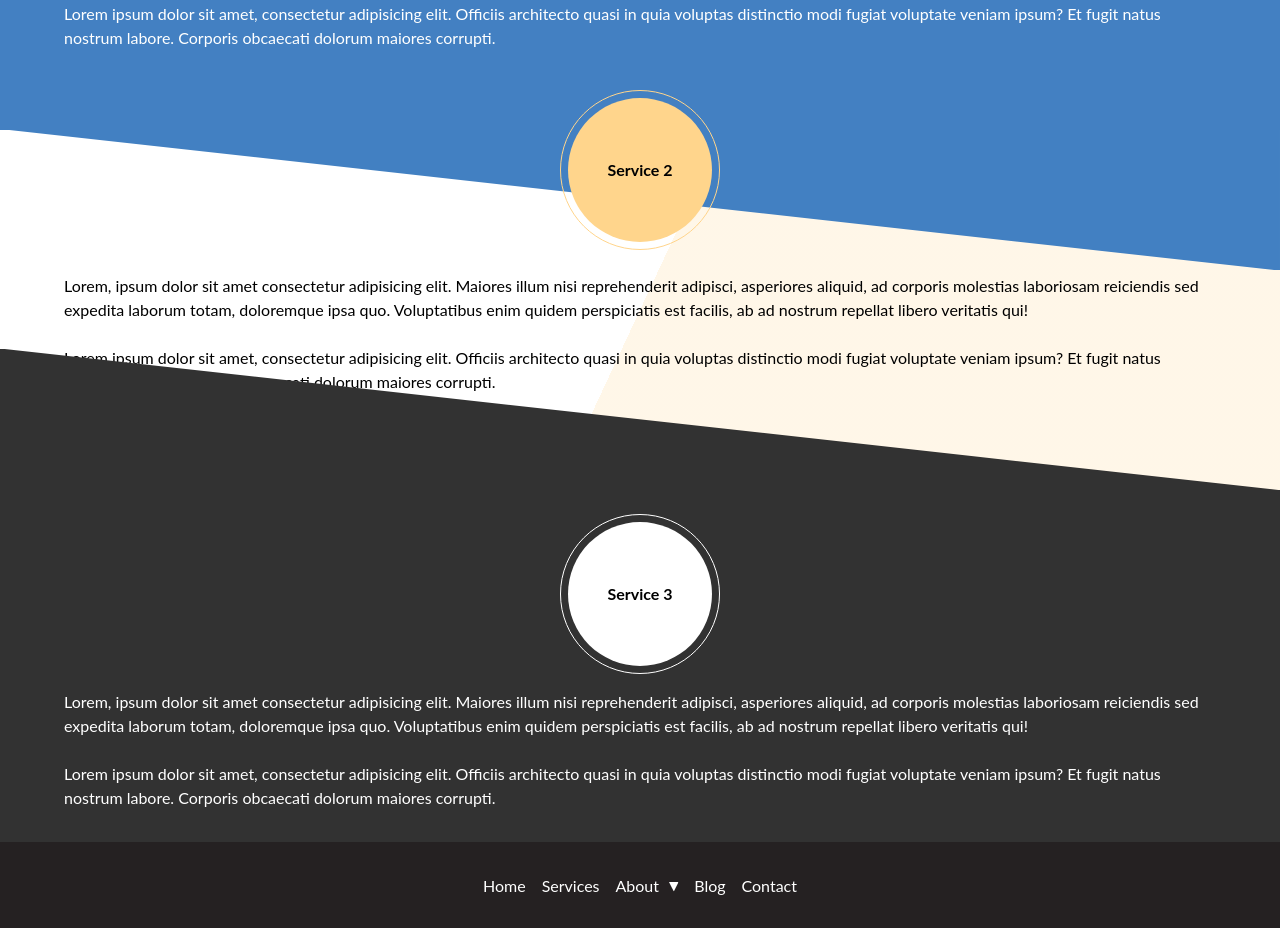
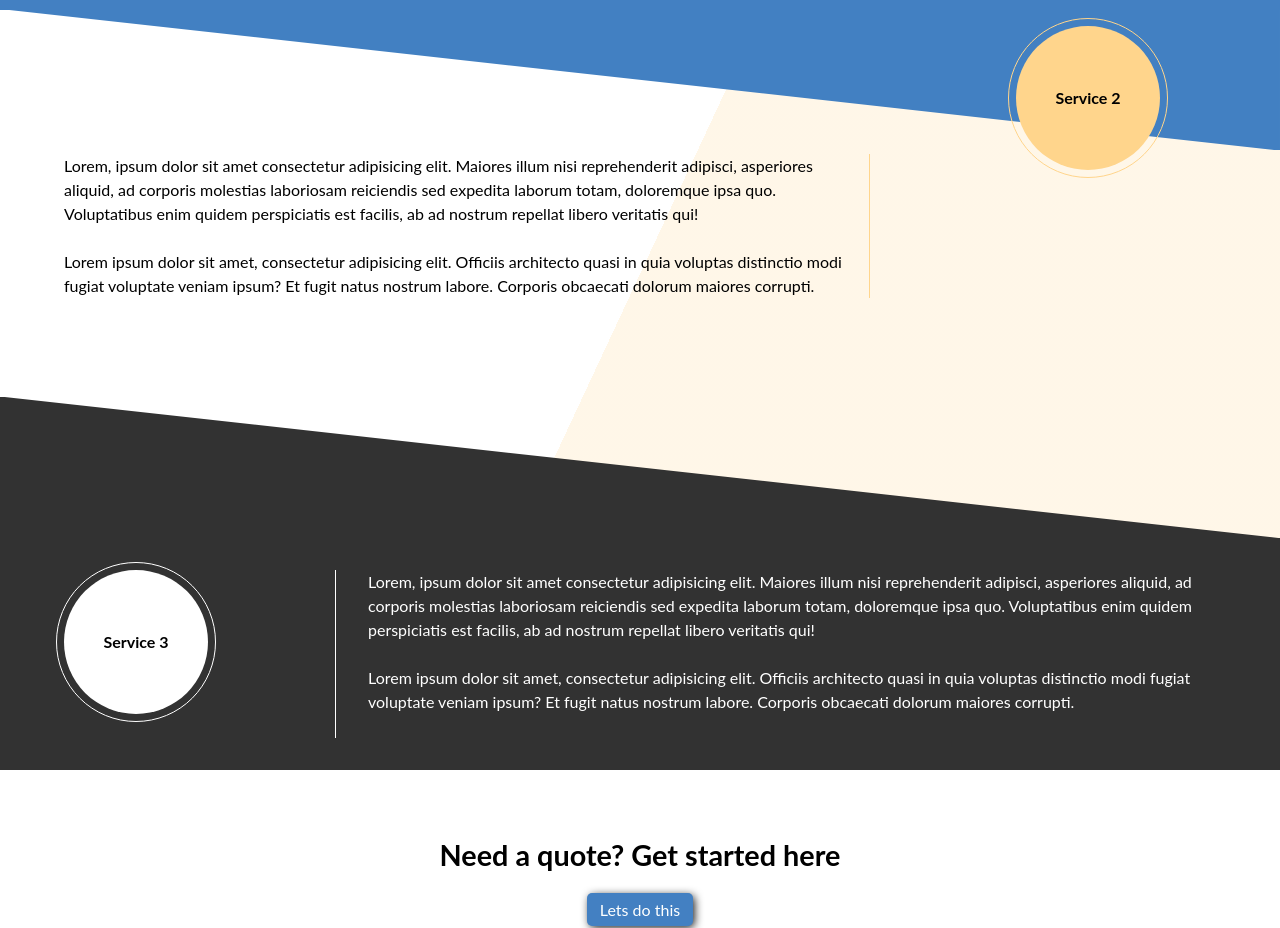
Before and after one commit to TonySoukkeo/hughs-auro-repair-frontend, a React (Create React App) app: page /services in a window 1280 px wide. Shown: the part 560-1488 px from the top of the page. Built offline with nearby package versions, Linux system fonts and the light colour scheme.

Commit message:
Finished styling on service page for mobile and desktop

```diff
--- a/src/css/style.css
+++ b/src/css/style.css
@@ -738,10 +738,28 @@ body {
       color: #fff;
       font-size: 2rem; }
 
+@media only screen and (min-width: 60em) {
+  .services__desc {
+    width: calc(75% - 1rem); } }
+
+.services__circle {
+  display: flex;
+  justify-content: center; }
+  @media only screen and (min-width: 60em) {
+    .services__circle {
+      justify-content: flex-start;
+      align-items: center;
+      width: calc(25% - 1rem);
+      border-right: 1px solid #fff; } }
+
 .services__1, .services__2, .services__3 {
   position: relative;
   display: flex;
   flex-direction: column; }
+  @media only screen and (min-width: 60em) {
+    .services__1, .services__2, .services__3 {
+      flex-direction: row;
+      justify-content: space-between; } }
   .services__1 span, .services__2 span, .services__3 span {
     position: relative;
     display: flex;
@@ -771,7 +789,6 @@ body {
   .services__1 p {
     color: #fff; }
   .services__1 span {
-    align-self: center;
     background-color: #fff;
     margin-bottom: 1.5rem; }
     .services__1 span::after {
@@ -789,14 +806,28 @@ body {
   .services__2--svg-bottom {
     bottom: 0;
     left: 0; }
-  .services__2 span {
+  @media only screen and (min-width: 60em) {
+    .services__2 {
+      padding-bottom: 15rem; }
+      .services__2 .services__desc {
+        width: 70%;
+        border-right: 1px solid #ffd58c;
+        padding-right: 1rem; } }
+  .services__2 .services__circle {
     position: absolute;
     top: -2rem;
     left: 50%;
     transform: translateX(-50%);
-    background-color: #ffd58c; }
-    .services__2 span::after {
-      border: 1px solid #ffd58c; }
+    width: 9rem;
+    border-right: none; }
+    @media only screen and (min-width: 60em) {
+      .services__2 .services__circle {
+        top: 1rem;
+        left: 85%; } }
+    .services__2 .services__circle span {
+      background-color: #ffd58c; }
+      .services__2 .services__circle span::after {
+        border: 1px solid #ffd58c; }
 
 .services__3 {
   background-color: #323232;
@@ -805,8 +836,19 @@ body {
   .services__3 p {
     color: #fff; }
   .services__3 span {
-    align-self: center;
     background-color: #fff;
     margin-bottom: 1.5rem; }
     .services__3 span::after {
       border: 1px solid #fff; }
+
+.services__quote {
+  padding: 4rem 0;
+  display: flex;
+  flex-direction: column;
+  justify-content: center;
+  align-items: center; }
+  .services__quote h2 {
+    font-size: 1.8rem;
+    margin-bottom: 1rem; }
+  .services__quote a {
+    box-shadow: 2px 2px 10px -1px #000000; }
--- a/src/layout/Services.js
+++ b/src/layout/Services.js
@@ -1,4 +1,5 @@
 import React from "react";
+import { Link } from "react-router-dom";
 
 // Components
 import Banner from "../components/services/Banner";
@@ -8,9 +9,11 @@ const Services = () => {
     <section className="services">
       <Banner />
       <div className="services__1 container">
+        <div className="services__circle">
           <span>
             <h2>Service 1</h2>
           </span>
+        </div>
 
         <div className="services__desc">
           <p>
@@ -61,10 +64,11 @@ const Services = () => {
             points="1242,136.982 1242,136.982 0,-0.5 0,136.982 "
           />
         </svg>
-
+        <div className="services__circle">
           <span>
             <h2>Service 2</h2>
           </span>
+        </div>
 
         <div className="services__desc">
           <p>
@@ -85,9 +89,11 @@ const Services = () => {
       </div>
 
       <div className="services__3 container">
+        <div className="services__circle">
           <span>
             <h2>Service 3</h2>
           </span>
+        </div>
 
         <div className="services__desc">
           <p>
@@ -106,6 +112,14 @@ const Services = () => {
           </p>
         </div>
       </div>
+
+      <div className="services__quote">
+        <h2>Need a quote? Get started here</h2>
+
+        <Link className="btn btn--blue" to="/quote">
+          Lets do this
+        </Link>
+      </div>
     </section>
   );
 };
--- a/src/sass/layout/_services.scss
+++ b/src/sass/layout/_services.scss
@@ -35,6 +35,21 @@
   }
 
   &__desc {
+    @include respond(medium) {
+      width: calc(75% - 1rem);
+    }
+  }
+
+  &__circle {
+    display: flex;
+    justify-content: center;
+
+    @include respond(medium) {
+      justify-content: flex-start;
+      align-items: center;
+      width: calc(25% - 1rem);
+      border-right: 1px solid #fff;
+    }
   }
 
   &__1,
@@ -43,6 +58,11 @@
     position: relative;
     display: flex;
     flex-direction: column;
+
+    @include respond(medium) {
+      flex-direction: row;
+      justify-content: space-between;
+    }
 
     span {
       position: relative;
@@ -83,7 +103,6 @@
     }
 
     span {
-      align-self: center;
       background-color: #fff;
       margin-bottom: 1.5rem;
 
@@ -118,15 +137,34 @@
       left: 0;
     }
 
-    span {
+    @include respond(medium) {
+      padding-bottom: 15rem;
+      .services__desc {
+        width: 70%;
+        border-right: 1px solid $color-tan-primary;
+        padding-right: 1rem;
+      }
+    }
+
+    .services__circle {
       position: absolute;
       top: -2rem;
       left: 50%;
       transform: translateX(-50%);
-      background-color: $color-tan-primary;
+      width: 9rem;
+      border-right: none;
 
-      &::after {
-        border: 1px solid $color-tan-primary;
+      @include respond(medium) {
+        top: 1rem;
+        left: 85%;
+      }
+
+      span {
+        background-color: $color-tan-primary;
+
+        &::after {
+          border: 1px solid $color-tan-primary;
+        }
       }
     }
   }
@@ -140,7 +178,6 @@
     }
 
     span {
-      align-self: center;
       background-color: #fff;
       margin-bottom: 1.5rem;
 
@@ -149,4 +186,21 @@
       }
     }
   }
+
+  &__quote {
+    padding: 4rem 0;
+    display: flex;
+    flex-direction: column;
+    justify-content: center;
+    align-items: center;
+
+    h2 {
+      font-size: 1.8rem;
+      margin-bottom: 1rem;
+    }
+
+    a {
+      box-shadow: $box-shadow;
+    }
+  }
 }
```
Lines whose indentation alone changed are shown as unchanged.
